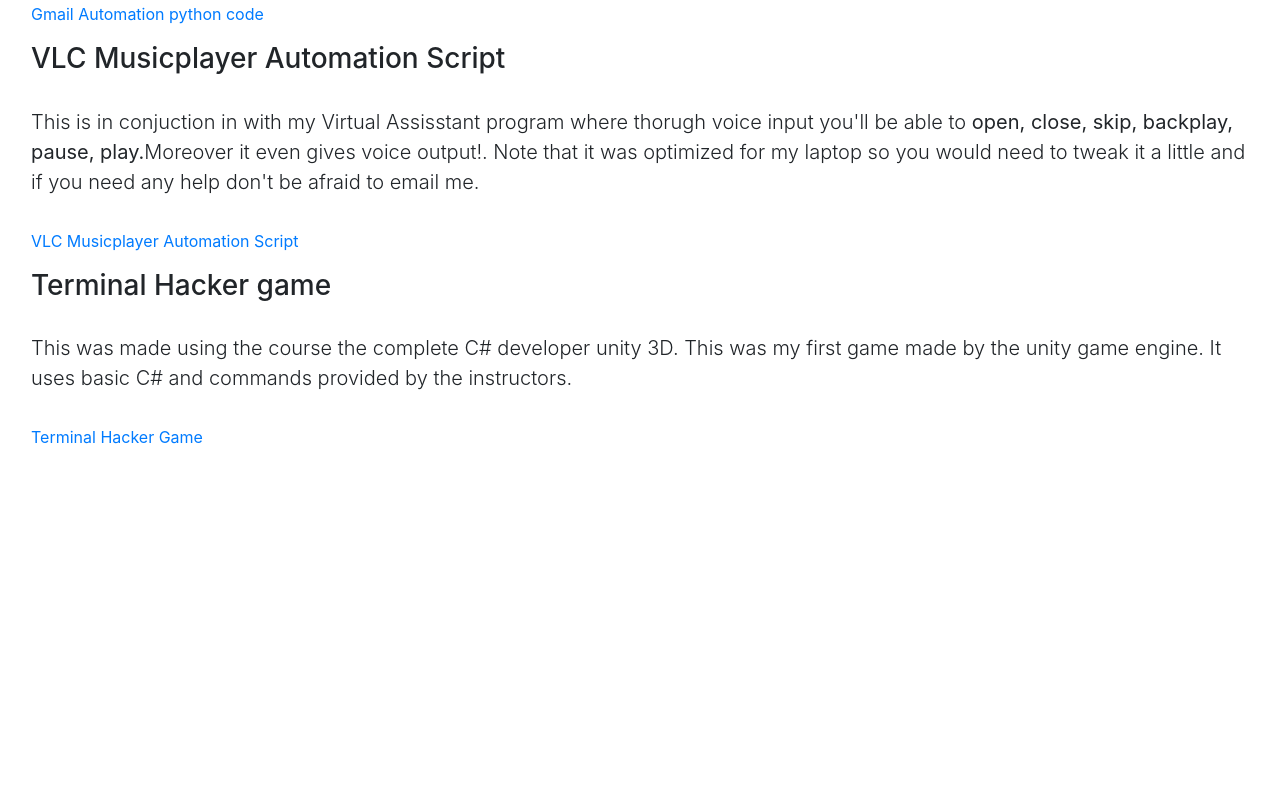
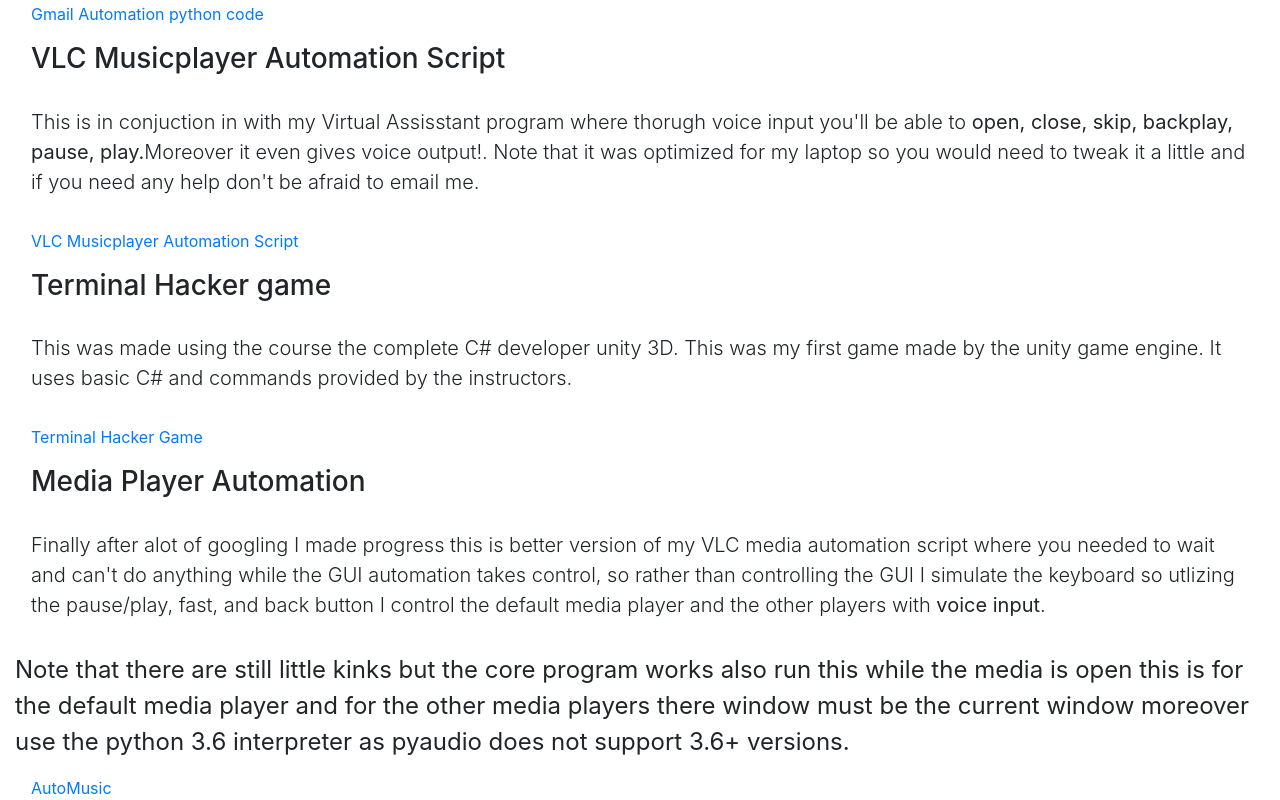
Before and after one commit to fear-the-reaper/fear-the-reaper.github.io, a plain HTML site: page index.html in a window 1280 px wide. Shown: the part 2076-2876 px from the top of the page. Before the commit the page ends 2525 px from the top, so only its background shows below. Drawn offline with nearby package versions, Linux system fonts and the light colour scheme; a web font is replaced by a local one.

Commit message:
Update index.html

```diff
--- a/index.html
+++ b/index.html
@@ -171,6 +171,21 @@
 	<a href="" class="ml-3">Terminal Hacker Game</a>
 
 
+	<h3 class="ml-3 mt-3">Media Player Automation</h3>
+	<p class="lead p-3">
+		Finally after alot of googling I made progress this is better version of my VLC media automation script
+		where you needed to wait and can't do anything while the GUI automation takes control, so rather than
+		controlling the GUI I simulate the keyboard so utlizing the pause/play, fast, and back button I control
+		the default media player and the other players with <b>voice input</b>.
+		<p>
+			Note that there are still little kinks but the core program works also run this while the media is open
+			this is for the default media player and for the other media players there window must be the current window
+			moreover use the python 3.6 interpreter as pyaudio does not support 3.6+ versions.
+		</p>
+	</p>
+	<a href="https://github.com/fear-the-reaper/AutoMusic/blob/master/AutoMusic.py" class="ml-3">AutoMusic</a>
+
+
 
 </div>
 <!-- Footer -->
```
